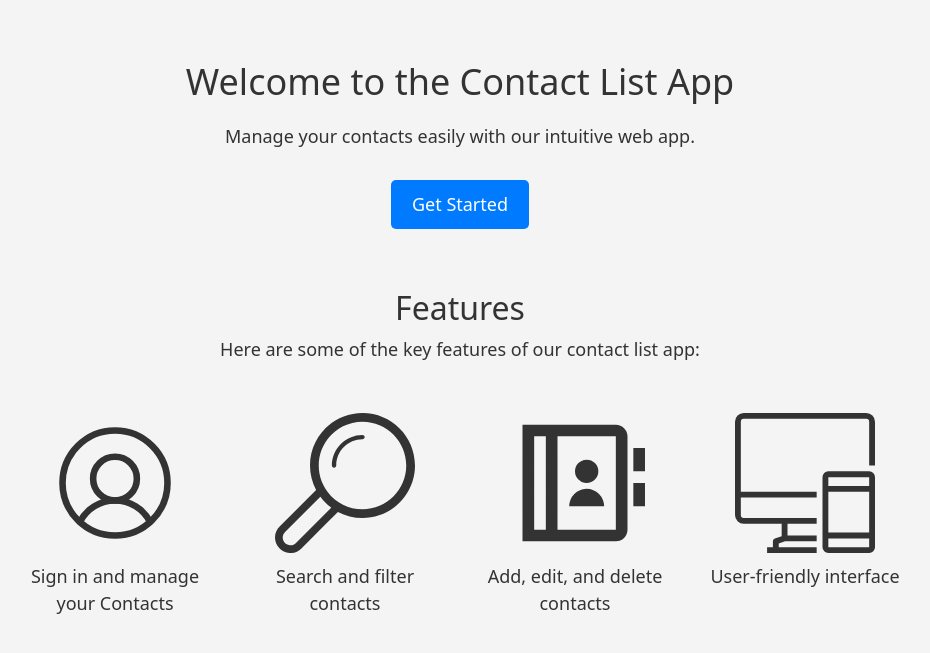
After one commit to AymanAegon/Contact-List-flask, a Flask app: page /home in a window 1280 px wide. The commit adds this page. Shown: the top 653 px of the page, without its empty margins (180-1110 px from the left). Run offline with Flask 3, Linux system fonts and the light colour scheme.

Commit message:
v1.6 (landing page)

```diff
--- a/static/css/style.css
+++ b/static/css/style.css
@@ -1,5 +1,10 @@
+
 body {
+    /* font-family: Arial, sans-serif; */
     margin: 0;
+    padding: 0;
+    background-color: #f4f4f4;
+    color: #333;
 }
 .form-container {
     margin: 0;
@@ -51,3 +56,51 @@ nav.pagination {
 .contact-tr {
     cursor: pointer;
 }
+.landing_container {
+    width: 100%;
+    display: flex;
+    flex-direction: column;
+    align-items: center;
+    margin: 60px 0;
+}
+.landing_container h1 {
+    font-size: 36px;
+    margin-bottom: 20px;
+}
+.landing_container p {
+    font-size: 18px;
+    margin-bottom: 30px;
+}
+.landing_container .btn {
+    display: inline-block;
+    padding: 10px 20px;
+    background-color: #007bff;
+    color: #fff;
+    text-decoration: none;
+    border-radius: 5px;
+    font-size: 18px;
+    transition: background-color 0.3s ease;
+}
+.landing_container .btn:hover {
+    background-color: #0056b3;
+}
+.card-container {
+    display: flex;
+    justify-content: center;
+    width: 100%;
+}
+.card-feature {
+    width: 150px;
+    margin: 10px 40px;
+    display: flex;
+    flex-direction: column;
+    align-items: center;
+    text-align: center;
+}
+.card-feature p {
+    width: 200px;
+}
+.card-feature img {
+    width: 140px;
+    margin: 10px;
+}
--- /dev/null
+++ b/templates/landing-page.html
@@ -0,0 +1,43 @@
+<!DOCTYPE html>
+<html lang="en">
+<head>
+    <meta charset="UTF-8">
+    <meta name="viewport" content="width=device-width, initial-scale=1.0">
+    <link href="https://cdn.jsdelivr.net/npm/bootstrap@5.3.3/dist/css/bootstrap.min.css" rel="stylesheet">
+    <link href="{{ url_for('static', filename='css/style.css') }}" rel="stylesheet">
+    <link rel="icon" href="{{ url_for('static', filename='img/contacts_icon.svg') }}" type="image/icon type">
+    <title>Contact List</title>
+</head>
+<body>
+    <div class="landing_container">
+        <h1>Welcome to the Contact List App</h1>
+        <p>Manage your contacts easily with our intuitive web app.</p>
+        <a href="/" class="btn">Get Started</a>
+    </div>
+    <section id="features">
+        <div class="landing_container">
+            <h2>Features</h2>
+            <p>Here are some of the key features of our contact list app:</p>
+            <div class="card-container">
+                <div class="card-feature">
+                    <img src="{{ url_for('static', filename='img/user_circle_light_icon.svg') }}" class="card-img-top">
+                    <p class="card-text">Sign in and manage your Contacts</p>
+                </div>
+                <div class="card-feature">
+                    <img src="{{ url_for('static', filename='img/find_search_icon.svg') }}" class="card-img-top">
+                    <p class="card-text">Search and filter contacts</p>
+                </div>
+                <div class="card-feature">
+                    <img src="{{ url_for('static', filename='img/contacts_book_icon.svg') }}" class="card-img-top">
+                    <p class="card-text">Add, edit, and delete contacts</p>
+                </div>
+                <div class="card-feature">
+                    <img src="{{ url_for('static', filename='img/ui_web_icon.svg') }}" class="card-img-top">
+                    <p class="card-text">User-friendly interface</p>
+                </div>
+            </div>
+        </div>
+    </section>
+</body>
+<script src="https://cdn.jsdelivr.net/npm/bootstrap@5.3.3/dist/js/bootstrap.bundle.min.js"></script>
+</html>
--- a/views.py
+++ b/views.py
@@ -10,6 +10,10 @@ views = Blueprint('views', __name__)
 MAX_CONTACTS = 30
 
 # the route for the home page
+@views.route('/home')
+def landing_page():
+    return render_template("landing-page.html")
+
 @views.route('/')
 @login_required
 def home():
```
Also changed, not shown: static/img/contacts_book_icon.svg (added), static/img/find_search_icon.svg (added), static/img/ui_web_icon.svg (added), static/img/user_circle_light_icon.svg (added).
